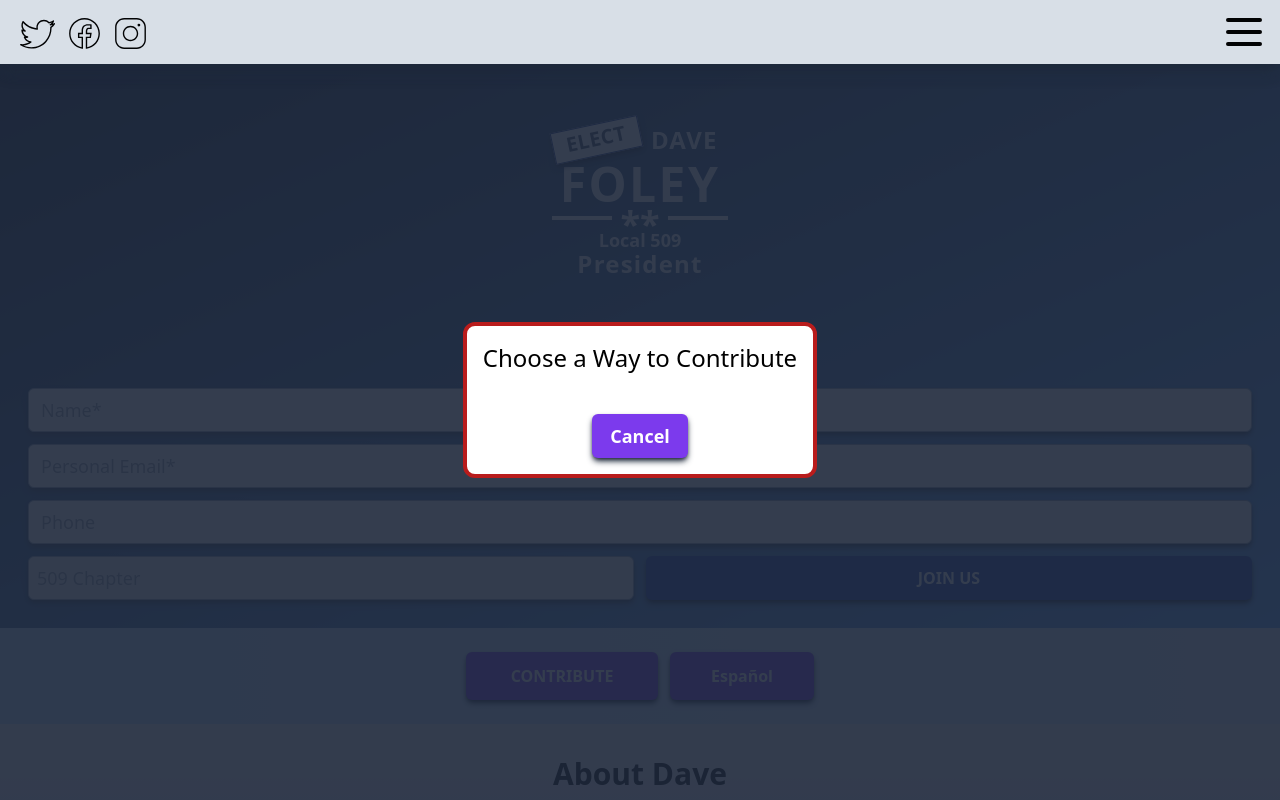
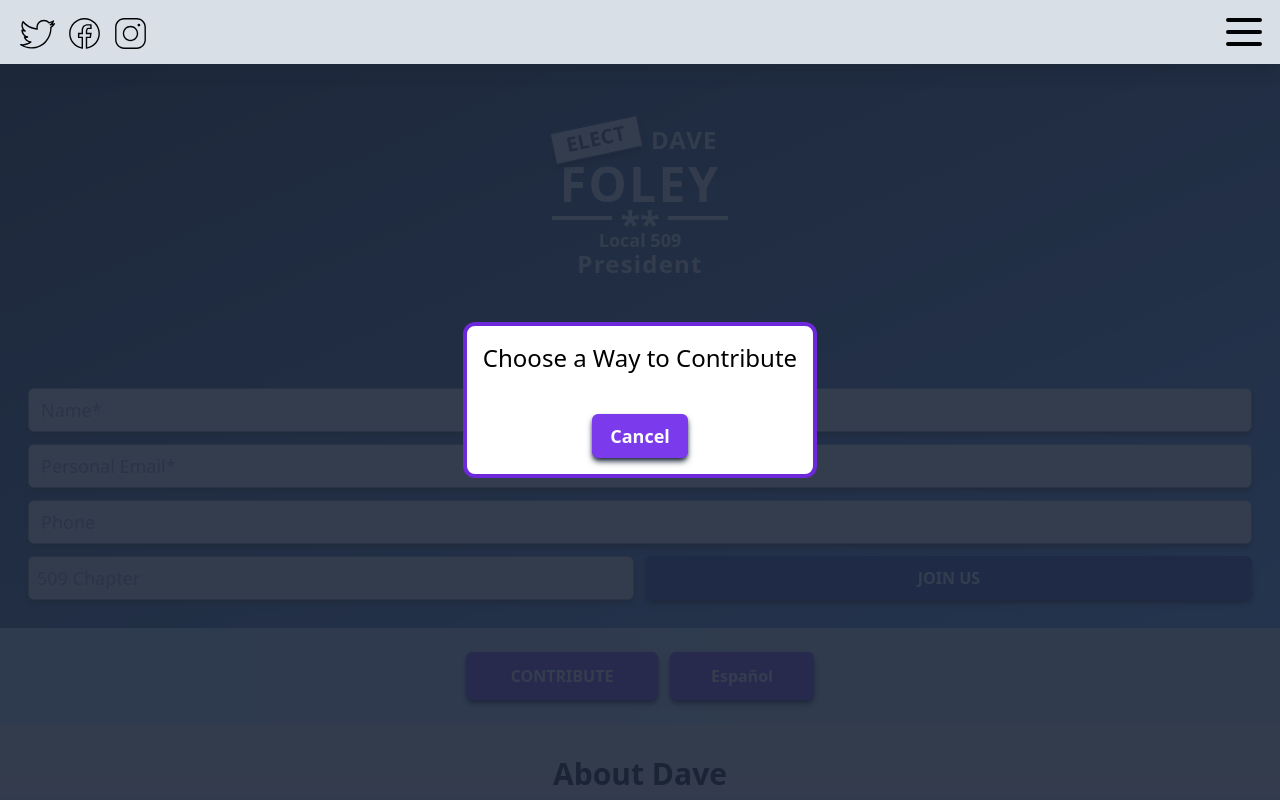
Before and after one commit to rstott87/Foley_Campaign, a React (Vite) app: page / in a window 1280 px wide. Both pictures are taken after a click on the button "CONTRIBUTE". Shown: the top 800 px of the page. Built offline with nearby package versions, Linux system fonts and the light colour scheme.

Commit message:
fixed modal border

```diff
--- a/src/components/MyDialog.jsx
+++ b/src/components/MyDialog.jsx
@@ -10,7 +10,7 @@ function MyDialog(props) {
     >
       <div className="fixed inset-0 flex items-center justify-center p-8">
           <div className="fixed h-screen w-screen bg-slate-800 opacity-90 "></div>
-          <Dialog.Panel className="fixed max-w-sm rounded-xl border-4 border-red-700 bg-white p-4 text-2xl mx-8">
+          <Dialog.Panel className="fixed max-w-sm rounded-xl border-4 border-violet-700 bg-white p-4 text-2xl mx-8">
             <Dialog.Title className="text-center">Choose a Way to Contribute</Dialog.Title>
             <div className="flex w-full justify-center">
               <button
--- a/src/components/NavMenu.jsx
+++ b/src/components/NavMenu.jsx
@@ -10,7 +10,6 @@ function NavMenu(props) {
           ? "For Local President"
           : "Para el presidente local"}
       </p>
-
         <ul className="pt-10 pl-8 text-left text-2xl leading-loose tracking-wider">
           <a href="#about">
             <li>{props.language === "English" ? "About" : "Sobre"}</li>
```
